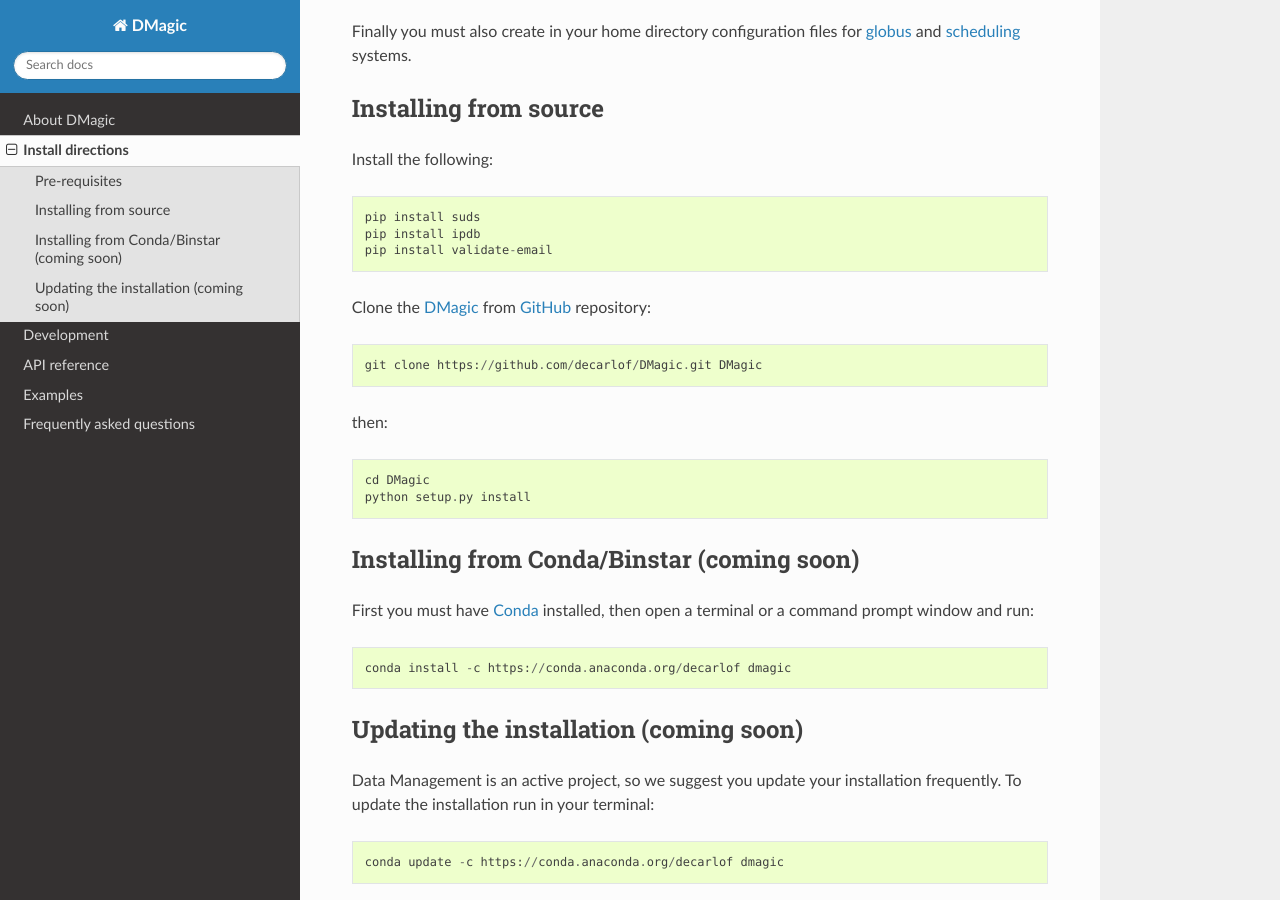
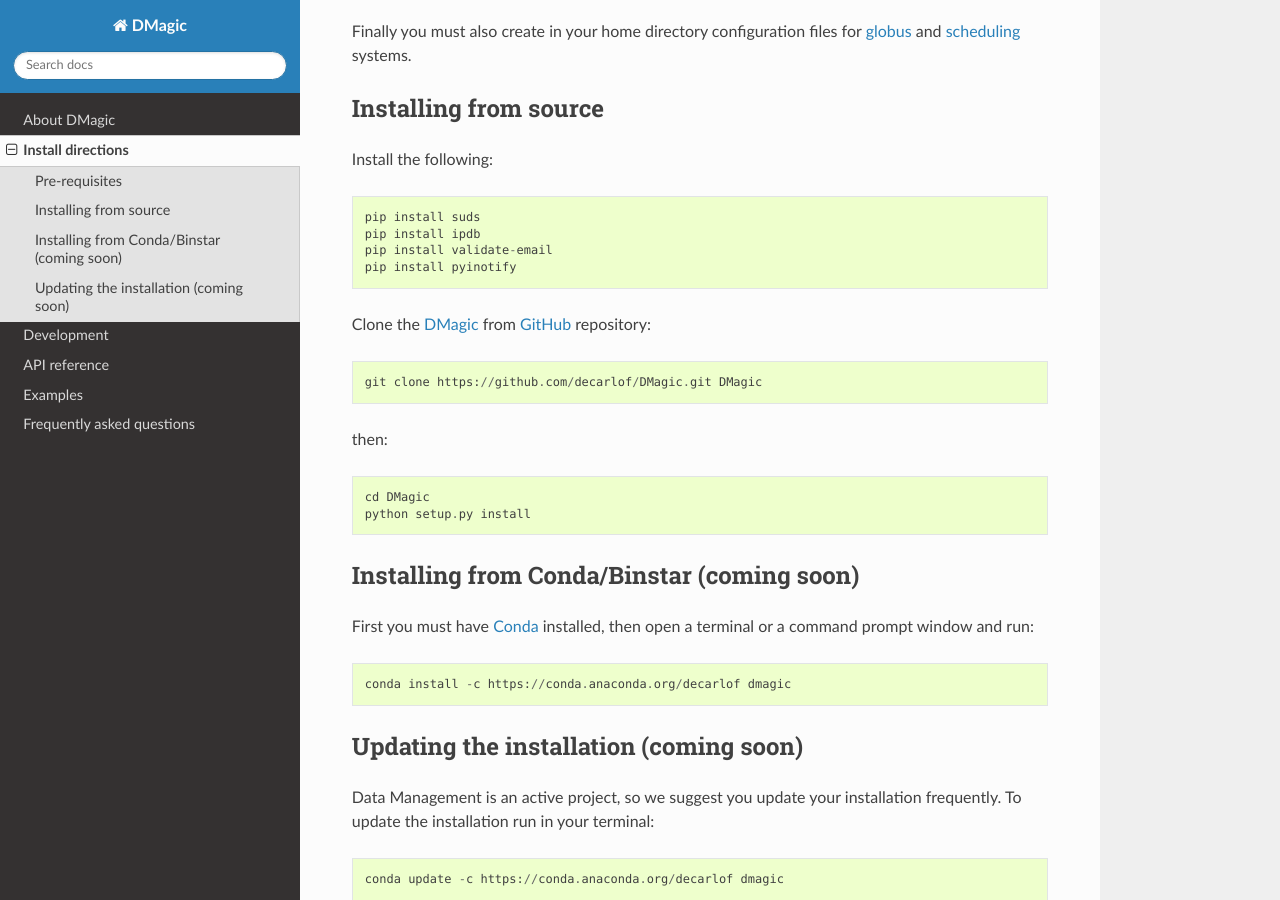
Before and after one commit to xray-imaging/DMagic, a Sphinx documentation site: the page built from doc/source/install.rst, in a window 1280 px wide and 900 px high, scrolled down 544 px. Built offline with Sphinx 7.4.7 and the Read the Docs theme 2.0.0, drawn with Linux system fonts in a browser that asks for light colours.

Commit message:
added requirement

```diff
--- a/doc/source/install.rst
+++ b/doc/source/install.rst
@@ -34,6 +34,7 @@
     pip install suds
     pip install ipdb
     pip install validate-email
+    pip install pyinotify
 
 Clone the `DMagic <https://github.com/decarlof/DMagic>`_
 from `GitHub <https://github.com>`_ repository::
```
